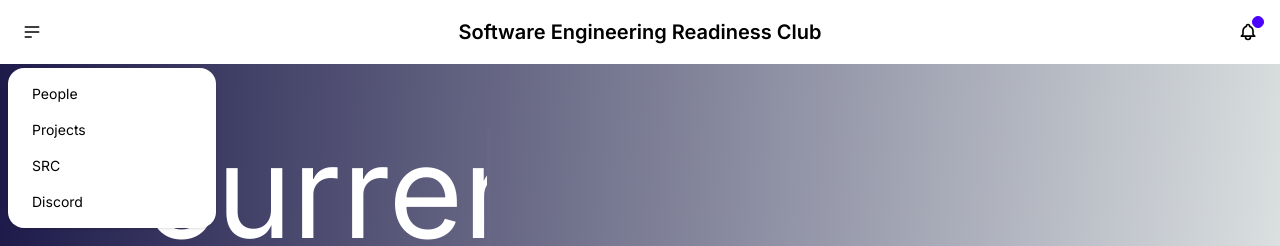
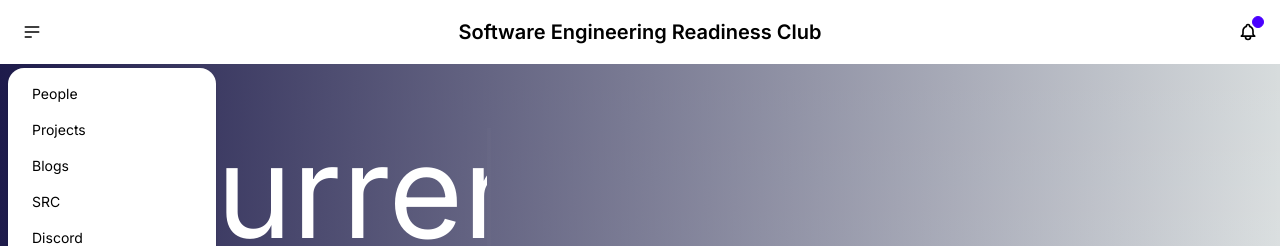
Before and after one commit to Xoshikage/website, a Next.js app: page /projects in a window 1280 px wide. Both pictures are taken after a click on the label 32 px from the left and 32 px from the top of the page. Shown: the top 246 px of the page. Built offline with nearby package versions, Linux system fonts and the light colour scheme.

Commit message:
Update navbar.js

```diff
--- a/src/components/navbar.js
+++ b/src/components/navbar.js
@@ -10,6 +10,7 @@
                     <ul tabIndex={0} className="menu menu-compact dropdown-content mt-3 p-2 shadow bg-base-100 rounded-box w-52">
                         <li><a href={"/people"}>People</a></li>
                         <li><a href={"/projects"}>Projects</a></li>
+                        <li><a href={"/blogs"}>Blogs</a></li>
                         <li><a href={"https://github.com/LibertyUniversitySER/website"} >SRC</a></li>
                         <li><a href={"https://discord.gg/SMcAMwxPs5"}>Discord</a></li>
                     </ul>
```
